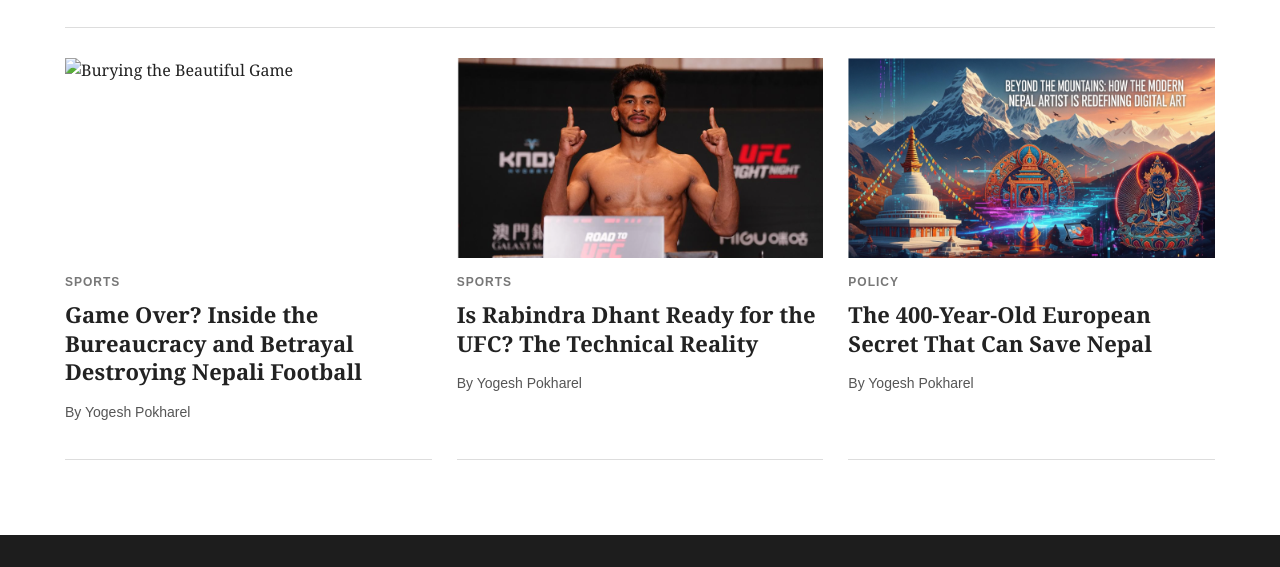
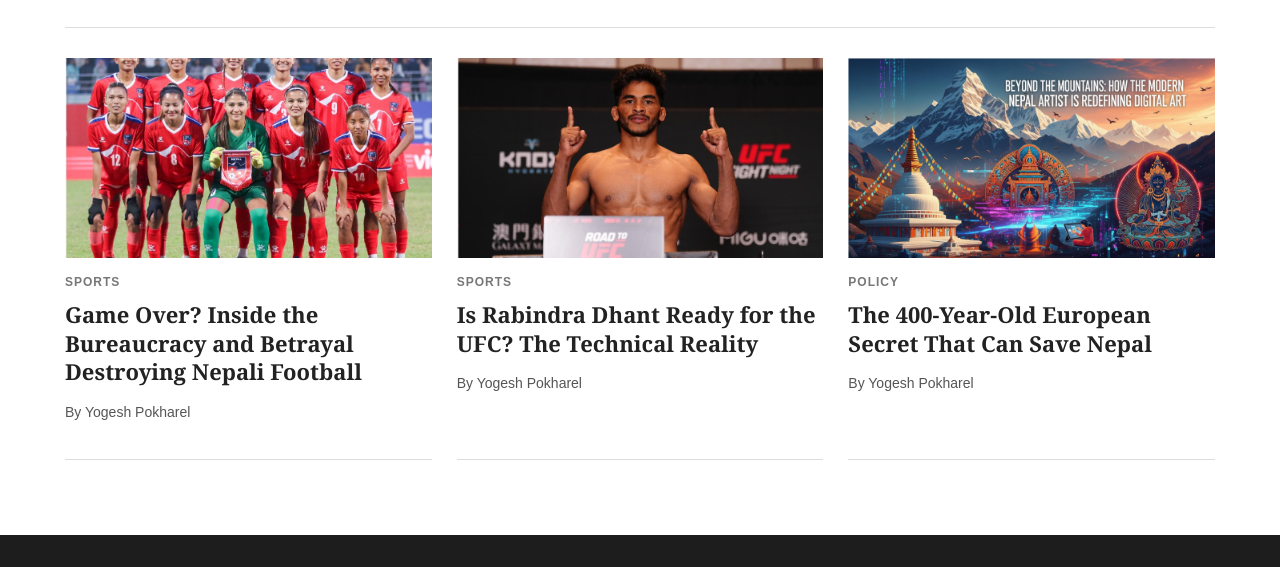
Before and after one commit to aayushbhandari-stack/article, a plain HTML site: page index.html in a window 1280 px wide. Shown: the part 1164-1731 px from the top of the page. Drawn offline with Linux system fonts and the light colour scheme; no server answers.

Commit message:
Fix football card image extension to webp on homepage

```diff
--- a/index.html
+++ b/index.html
@@ -222,7 +222,7 @@
                 <a href="/game-over" style="text-decoration: none; color: inherit; display: block;">
 
                 <img
-                    src="images/football.png"
+                    src="images/football.webp"
                     alt="Burying the Beautiful Game"
                 >
 
```
